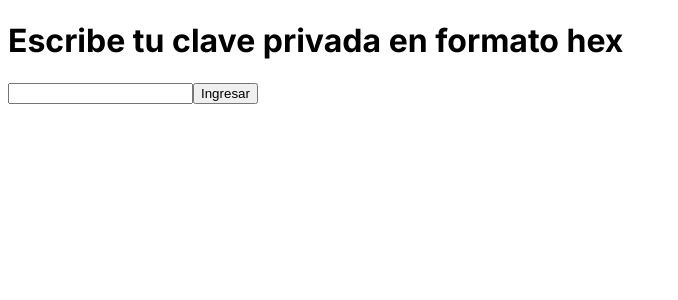
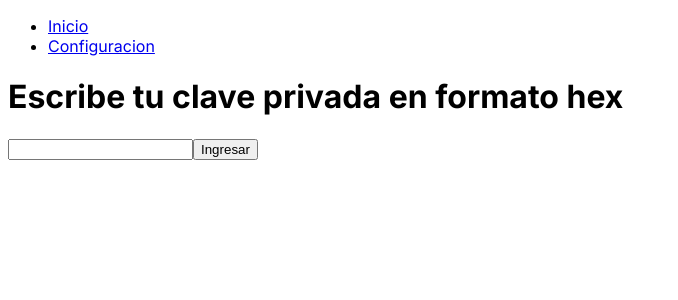
Before and after one commit to cuervoshi/nostr-react-hooks, a Next.js app: page / in a window 1280 px wide. Shown: the top 300 px of the page, without its empty margins (0-678 px from the left). Built offline with nearby package versions, Linux system fonts and the light colour scheme.

Commit message:
poc(page): Settings added

```diff
--- a/src/app/layout.tsx
+++ b/src/app/layout.tsx
@@ -1,5 +1,6 @@
 import { NostrifyProvider } from "@/contexts/Nostrify";
 import type { Metadata } from "next";
+import Link from 'next/link'
 import { Inter } from "next/font/google";
 
 const inter = Inter({ subsets: ["latin"] });
@@ -16,6 +17,16 @@ export default function RootLayout({
   return (
     <html lang="en">
       <body className={inter.className}>
+        <nav>
+          <ul>
+            <li>
+            <Link href='/'>Inicio</Link>
+            </li>
+            <li>
+            <Link href='/settings'>Configuracion</Link>
+            </li>
+          </ul>
+        </nav>
         <NostrifyProvider explicitRelayUrls={["wss://relay.damus.io/"]}>
           {children}
         </NostrifyProvider>
```
